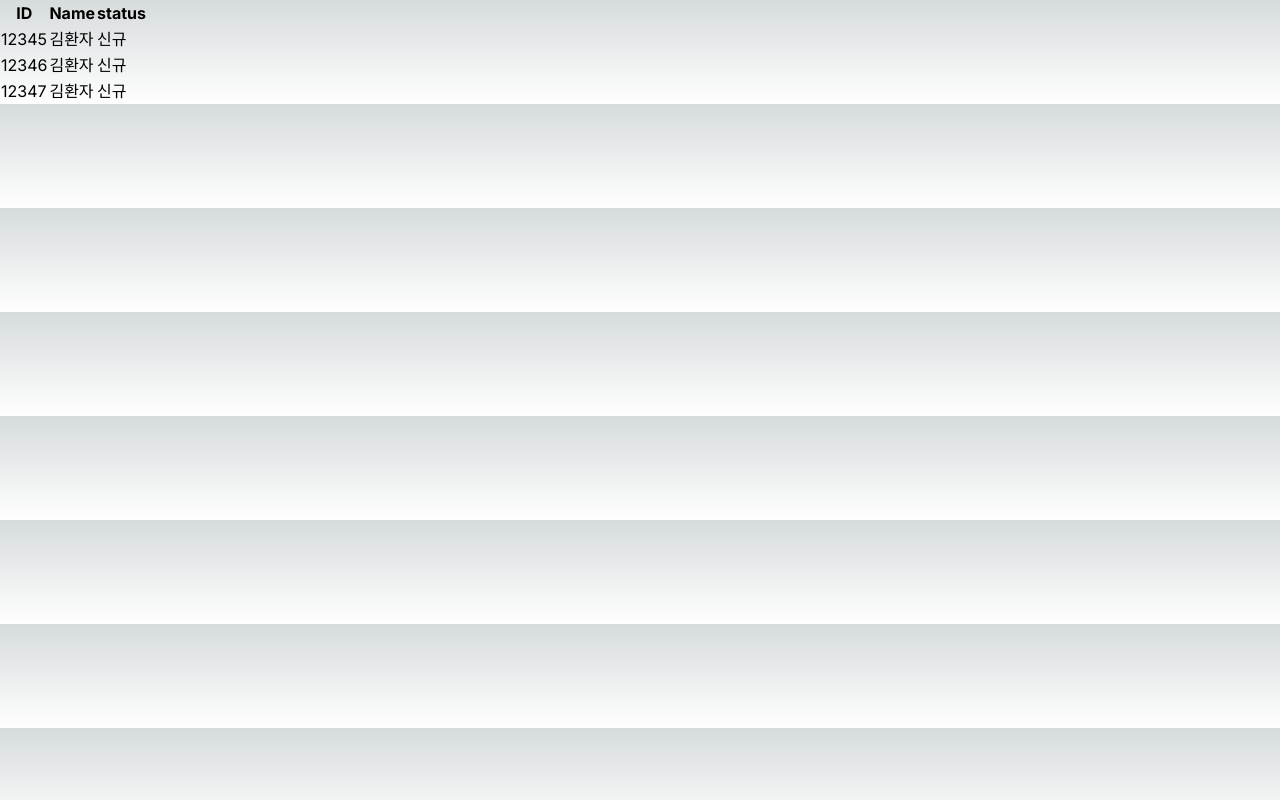
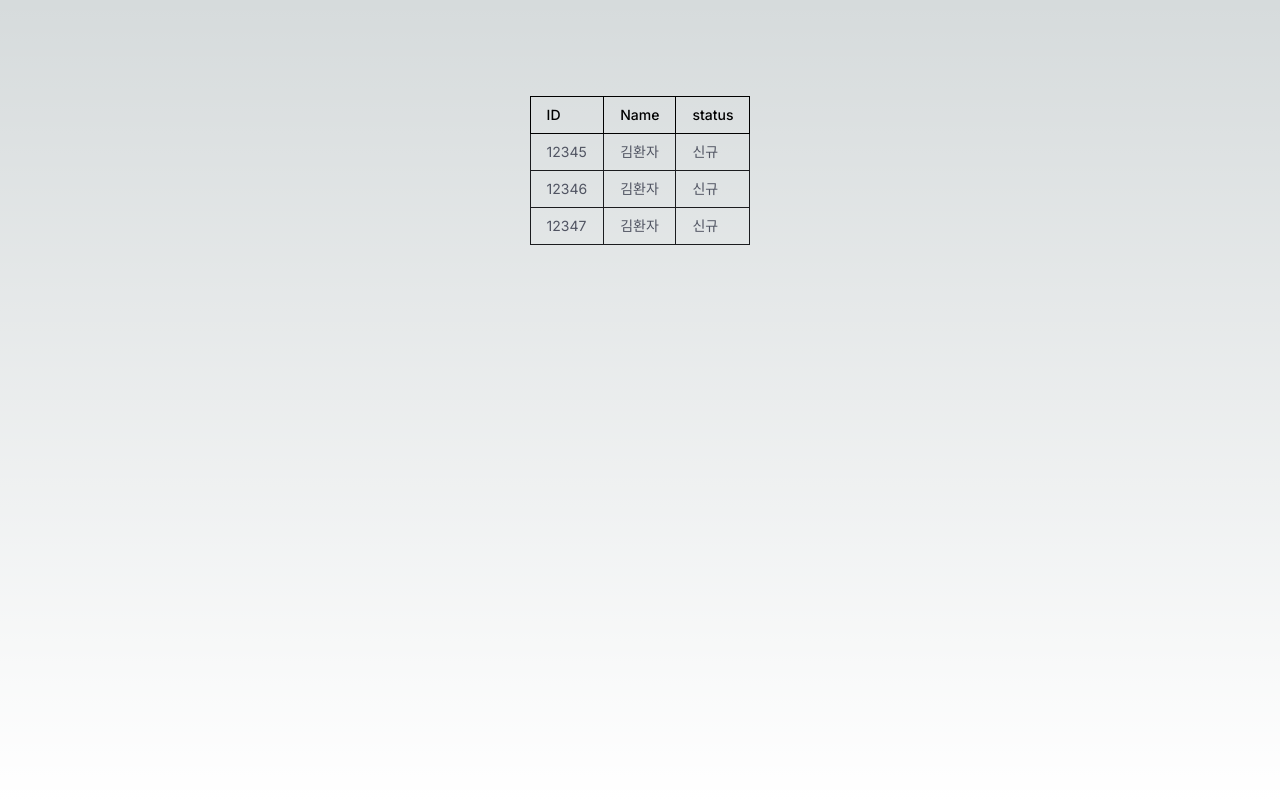
Before and after one commit to seo337dc/love-300-frontend, a Next.js app: page / in a window 1280 px wide. Built offline with nearby package versions, Linux system fonts and the light colour scheme.

Commit message:
fix : tailwind > src에 적용

```diff
--- a/tailwind.config.ts
+++ b/tailwind.config.ts
@@ -5,6 +5,7 @@ const config: Config = {
     "./pages/**/*.{js,ts,jsx,tsx,mdx}",
     "./components/**/*.{js,ts,jsx,tsx,mdx}",
     "./app/**/*.{js,ts,jsx,tsx,mdx}",
+    "./src/**/*.{js,ts,jsx,tsx}", // 컴포넌트가 있는 경로
   ],
   theme: {
     extend: {
```
